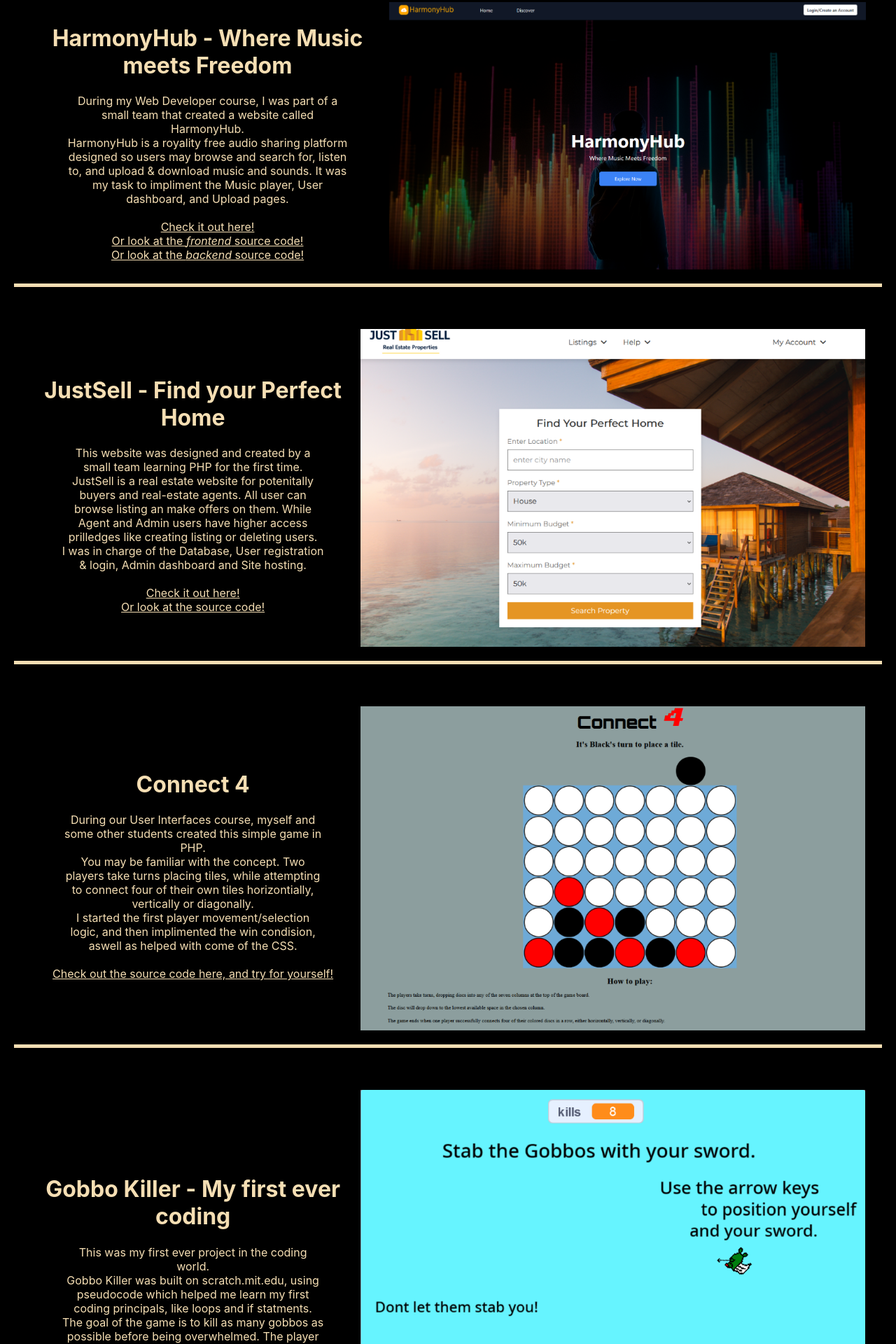
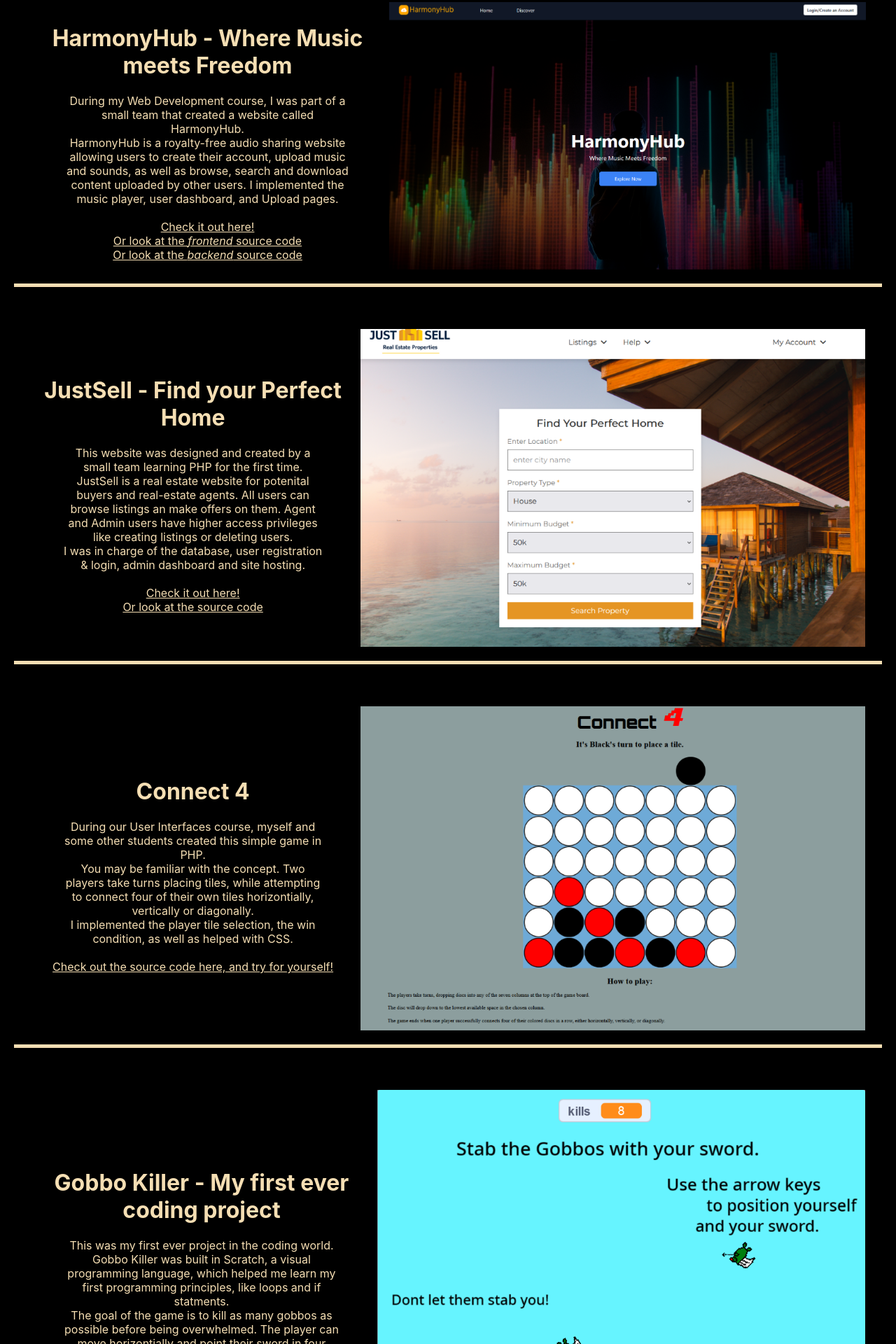
Before and after one commit to DrSloughKeg/DrSloughKeg.github.io, a React (Create React App) app: page /projects in a window 1280 px wide. Shown: the part 140-2060 px from the top of the page at 70% size. Built offline with nearby package versions, Linux system fonts and the light colour scheme.

Commit message:
cleaning, grammar, spelling, CSS

```diff
--- a/src/App.css
+++ b/src/App.css
@@ -24,7 +24,6 @@ span {
 .navbar {
   margin: 0px;
   padding: 20px;
-  border-radius: 30px;
   background-color: #333;
   display: flex;
   justify-content: space-evenly;
@@ -41,20 +40,20 @@ span {
 }
 
 .intro {
+  padding-top: 30px;
   display: flex;
   flex-direction: row;
+  text-align: left;
   img {
     max-width: 30%;
     align-self: center;
     border-radius: 50px;
   }
-  h1 {
-    width: 75%;
-    margin: auto;
-    text-align: left;
-  }
 }
 
+.skills {
+  padding-top: 30px;
+}
 .skillbtns {
   display: flex;
   flex-wrap: wrap;
@@ -64,7 +63,7 @@ span {
     padding-left: 15px;
     padding-right: 15px;
     margin: 10px;
-    border: 5px solid wheat;
+    border: 2px solid wheat;
     border-radius: 20px;
   }
 }
@@ -113,19 +112,22 @@ form {
   font-size: 16px;
 
   input {
+    color: wheat;
     width: 100%;
     height: 35px;
     padding: 7px;
+    background-color: #333;
     outline: none;
     border-radius: 5px;
-    border: 1px solid rgb(220, 220, 220);
+    border: 1px solid wheat;
 
     &:focus {
-      border: 2px solid rgba(0, 206, 158, 1);
+      border: 2px solid goldenrod;
     }
   }
 
   textarea {
+    color: wheat;
     max-width: 100%;
     min-width: 100%;
     width: 100%;
@@ -133,11 +135,12 @@ form {
     min-height: 100px;
     padding: 7px;
     outline: none;
+    background-color: #333;
     border-radius: 5px;
-    border: 1px solid rgb(220, 220, 220);
+    border: 1px solid wheat;
 
     &:focus {
-      border: 2px solid rgba(0, 206, 158, 1);
+      border: 2px solid goldenrod;
     }
   }
 
@@ -148,7 +151,7 @@ form {
   input[type="submit"] {
     margin-top: 2rem;
     cursor: pointer;
-    background: rgb(206, 168, 0);
+    background: goldenrod;
     color: black;
     border: none;
   }
@@ -159,6 +162,6 @@ form {
     flex-direction: column-reverse;
   }
   .App {
-    text-align: justify;
+    text-align: left;
   }
 }
--- a/src/pages/contact.js
+++ b/src/pages/contact.js
@@ -93,9 +93,7 @@ function Contact() {
       </div>
       <div className="links">
         <div>
-          <a href="https://www.linkedin.com/in/benjamin-pye-756aa02b3">
-            Linkedin
-          </a>
+          <a href="https://www.linkedin.com/in/benjamin-pye">Linkedin</a>
         </div>
         <div>
           <a href="https://www.github.com/DrSloughKeg">Github</a>
--- a/src/pages/home.js
+++ b/src/pages/home.js
@@ -5,10 +5,10 @@ function Home() {
     <div className="mainBox">
       <div className="intro">
         <img src="./Avatar.png" />
-        <div className="introtxt">
+        <div className="textblock">
           <h1>Hi there!</h1>
-          <h3 className="textblock">
-            My name is Benjamin Pye. I'm a Web Developer and Programmer living
+          <h3>
+            My name is Benjamin Pye. I'm a Web Developer and programmer living
             in Montreal. I'm trained in both front and back-end development. I
             love solving problems and fixing anything that needs fixing!
           </h3>
--- a/src/pages/projects.js
+++ b/src/pages/projects.js
@@ -7,12 +7,12 @@ function Projects() {
         <div className="rightbox">
           <h1>HarmonyHub - Where Music meets Freedom</h1>
           <p className="textblock">
-            During my Web Developer course, I was part of a small team that
+            During my Web Development course, I was part of a small team that
             created a website called HarmonyHub. <br />
-            HarmonyHub is a royality free audio sharing platform designed so
-            users may browse and search for, listen to, and upload & download
-            music and sounds. It was my task to impliment the Music player, User
-            dashboard, and Upload pages.
+            HarmonyHub is a royalty-free audio sharing website allowing users to
+            create their account, upload music and sounds, as well as browse,
+            search and download content uploaded by other users. I implemented
+            the music player, user dashboard, and Upload pages.
           </p>
           <br />
           <a href="https://harmony-hub-client-748a5025ff7d.herokuapp.com/">
@@ -20,11 +20,11 @@ function Projects() {
           </a>
           <br />
           <a href="https://github.com/sophiephie/harmonyhub-client">
-            Or look at the <i>frontend</i> source code!
+            Or look at the <i>frontend</i> source code
           </a>
           <br />
           <a href="https://github.com/sophiephie/harmonyhub-server">
-            Or look at the <i>backend</i> source code!
+            Or look at the <i>backend</i> source code
           </a>
         </div>
         <div>
@@ -37,11 +37,11 @@ function Projects() {
           <p className="textblock">
             This website was designed and created by a small team learning PHP
             for the first time. <br />
-            JustSell is a real estate website for potenitally buyers and
-            real-estate agents. All user can browse listing an make offers on
-            them. While Agent and Admin users have higher access prilledges like
-            creating listing or deleting users. <br /> I was in charge of the
-            Database, User registration & login, Admin dashboard and Site
+            JustSell is a real estate website for potenital buyers and
+            real-estate agents. All users can browse listings an make offers on
+            them. Agent and Admin users have higher access privileges like
+            creating listings or deleting users. <br /> I was in charge of the
+            database, user registration & login, admin dashboard and site
             hosting.
           </p>
           <br />
@@ -50,7 +50,7 @@ function Projects() {
           </a>
           <br />
           <a href="https://github.com/Dripamine/RealEstateProperties-Project">
-            Or look at the source code!
+            Or look at the source code
           </a>
         </div>
         <div>
@@ -65,9 +65,9 @@ function Projects() {
             created this simple game in PHP. <br />
             You may be familiar with the concept. Two players take turns placing
             tiles, while attempting to connect four of their own tiles
-            horizontially, vertically or diagonally. <br /> I started the first
-            player movement/selection logic, and then implimented the win
-            condision, aswell as helped with come of the CSS.
+            horizontially, vertically or diagonally. <br /> I implemented the
+            player tile selection, the win condition, as well as helped with
+            CSS.
           </p>
           <br />
           <a href="https://github.com/DrSloughKeg/Connect4">
@@ -80,12 +80,12 @@ function Projects() {
       </div>
       <div className="splitbox">
         <div className="rightbox">
-          <h1>Gobbo Killer - My first ever coding</h1>
+          <h1>Gobbo Killer - My first ever coding project</h1>
           <p className="textblock">
             This was my first ever project in the coding world. <br />
-            Gobbo Killer was built on scratch.mit.edu, using pseudocode which
-            helped me learn my first coding principals, like loops and if
-            statments. <br />
+            Gobbo Killer was built in Scratch, a visual programming language,
+            which helped me learn my first programming principles, like loops
+            and if statments. <br />
             The goal of the game is to kill as many gobbos as possible before
             being overwhelmed. The player can move horizontially and point their
             sword in four diffent directions.
```
Also changed, not shown: public/Resume.png.
